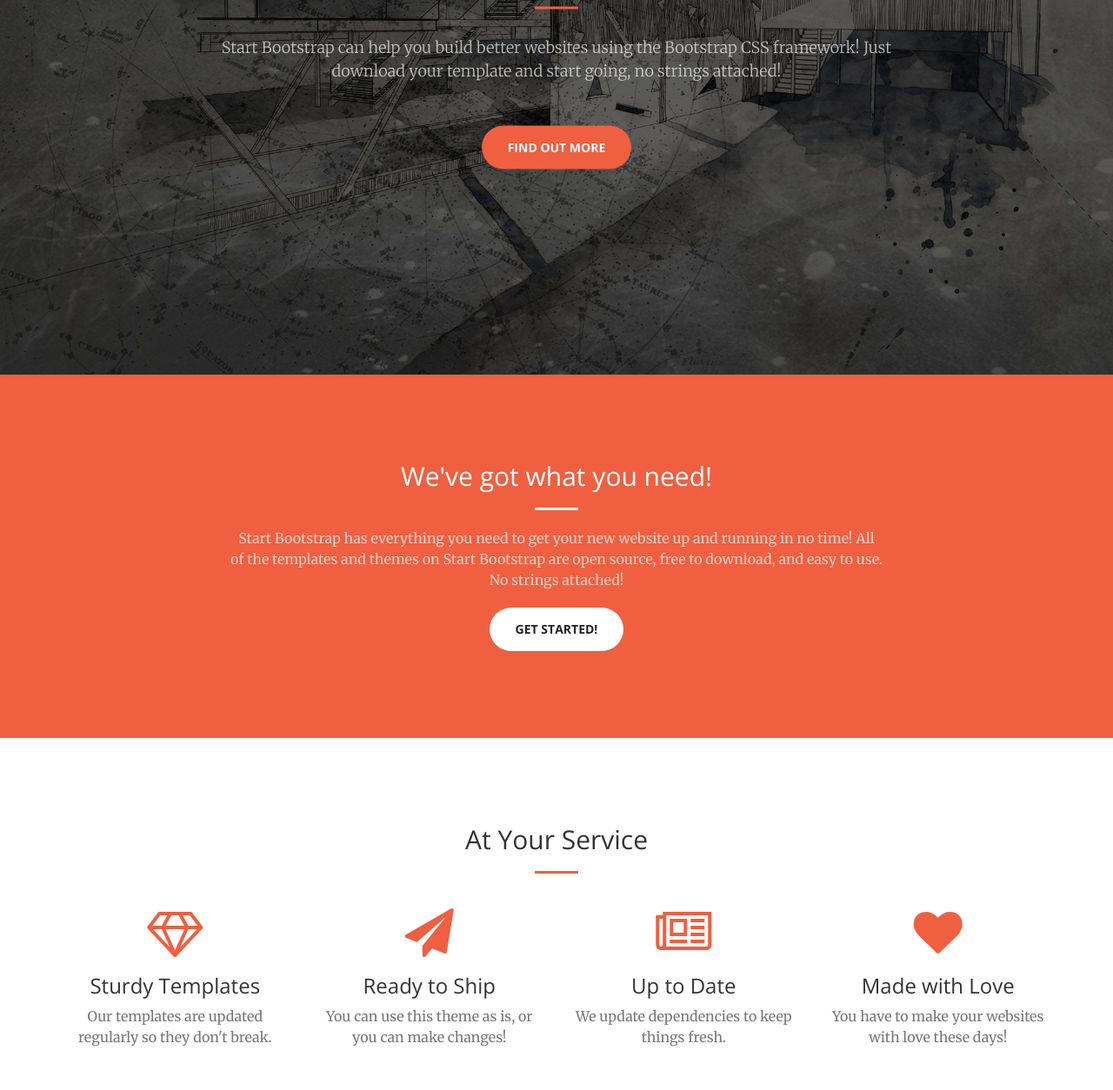
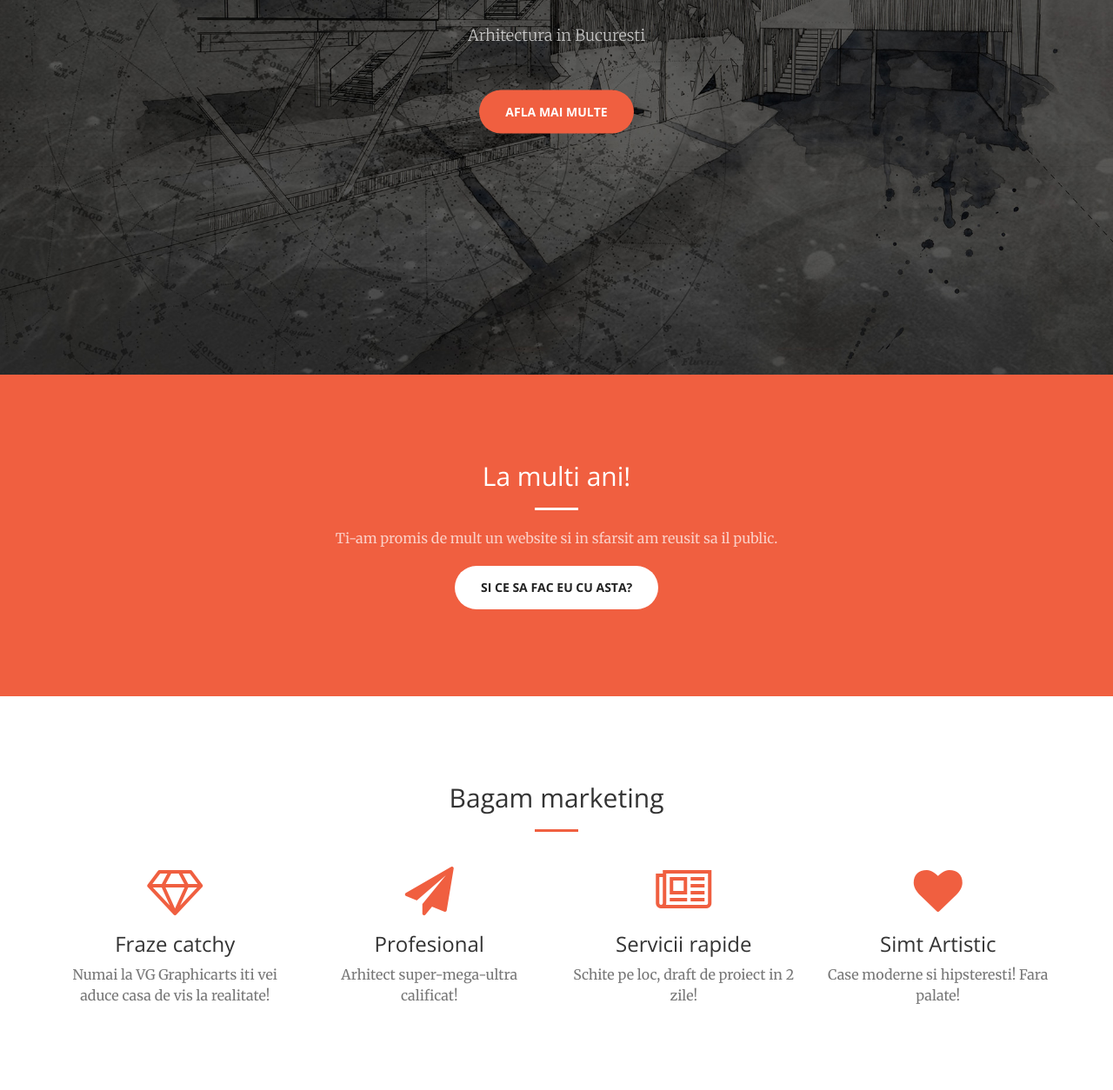
Before and after one commit to vggraphicarts/Website, a website: page index.html in a window 1280 px wide. Shown: the part 369-1623 px from the top of the page at 87% size. Drawn offline with nearby package versions, Linux system fonts and the light colour scheme.

Commit message:
Update index.html

```diff
--- a/index.html
+++ b/index.html
@@ -71,10 +71,10 @@
     <header>
         <div class="header-content">
             <div class="header-content-inner">
-                <h1 id="homeHeading">Your Favorite Source of Free Bootstrap Themes</h1>
+                <h1 id="homeHeading">VG Graphicarts</h1>
                 <hr>
-                <p>Start Bootstrap can help you build better websites using the Bootstrap CSS framework! Just download your template and start going, no strings attached!</p>
-                <a href="#about" class="btn btn-primary btn-xl page-scroll">Find Out More</a>
+                <p>Arhitectura in Bucuresti</p>
+                <a href="#about" class="btn btn-primary btn-xl page-scroll">Afla mai multe</a>
             </div>
         </div>
     </header>
@@ -83,10 +83,10 @@
         <div class="container">
             <div class="row">
                 <div class="col-lg-8 col-lg-offset-2 text-center">
-                    <h2 class="section-heading">We've got what you need!</h2>
+                    <h2 class="section-heading">La multi ani!</h2>
                     <hr class="light">
-                    <p class="text-faded">Start Bootstrap has everything you need to get your new website up and running in no time! All of the templates and themes on Start Bootstrap are open source, free to download, and easy to use. No strings attached!</p>
-                    <a href="#services" class="page-scroll btn btn-default btn-xl sr-button">Get Started!</a>
+                    <p class="text-faded">Ti-am promis de mult un website si in sfarsit am reusit sa il public.</p>
+                    <a href="#services" class="page-scroll btn btn-default btn-xl sr-button">Si ce sa fac eu cu asta?</a>
                 </div>
             </div>
         </div>
@@ -96,7 +96,7 @@
         <div class="container">
             <div class="row">
                 <div class="col-lg-12 text-center">
-                    <h2 class="section-heading">At Your Service</h2>
+                    <h2 class="section-heading">Bagam marketing</h2>
                     <hr class="primary">
                 </div>
             </div>
@@ -106,29 +106,29 @@
                 <div class="col-lg-3 col-md-6 text-center">
                     <div class="service-box">
                         <i class="fa fa-4x fa-diamond text-primary sr-icons"></i>
-                        <h3>Sturdy Templates</h3>
-                        <p class="text-muted">Our templates are updated regularly so they don't break.</p>
+                        <h3>Fraze catchy</h3>
+                        <p class="text-muted">Numai la VG Graphicarts iti vei aduce casa de vis la realitate!</p>
                     </div>
                 </div>
                 <div class="col-lg-3 col-md-6 text-center">
                     <div class="service-box">
                         <i class="fa fa-4x fa-paper-plane text-primary sr-icons"></i>
-                        <h3>Ready to Ship</h3>
-                        <p class="text-muted">You can use this theme as is, or you can make changes!</p>
+                        <h3>Profesional</h3>
+                        <p class="text-muted">Arhitect super-mega-ultra calificat!</p>
                     </div>
                 </div>
                 <div class="col-lg-3 col-md-6 text-center">
                     <div class="service-box">
                         <i class="fa fa-4x fa-newspaper-o text-primary sr-icons"></i>
-                        <h3>Up to Date</h3>
-                        <p class="text-muted">We update dependencies to keep things fresh.</p>
+                        <h3>Servicii rapide</h3>
+                        <p class="text-muted">Schite pe loc, draft de proiect in 2 zile!</p>
                     </div>
                 </div>
                 <div class="col-lg-3 col-md-6 text-center">
                     <div class="service-box">
                         <i class="fa fa-4x fa-heart text-primary sr-icons"></i>
-                        <h3>Made with Love</h3>
-                        <p class="text-muted">You have to make your websites with love these days!</p>
+                        <h3>Simt Artistic</h3>
+                        <p class="text-muted">Case moderne si hipsteresti! Fara palate!</p>
                     </div>
                 </div>
             </div>
```
